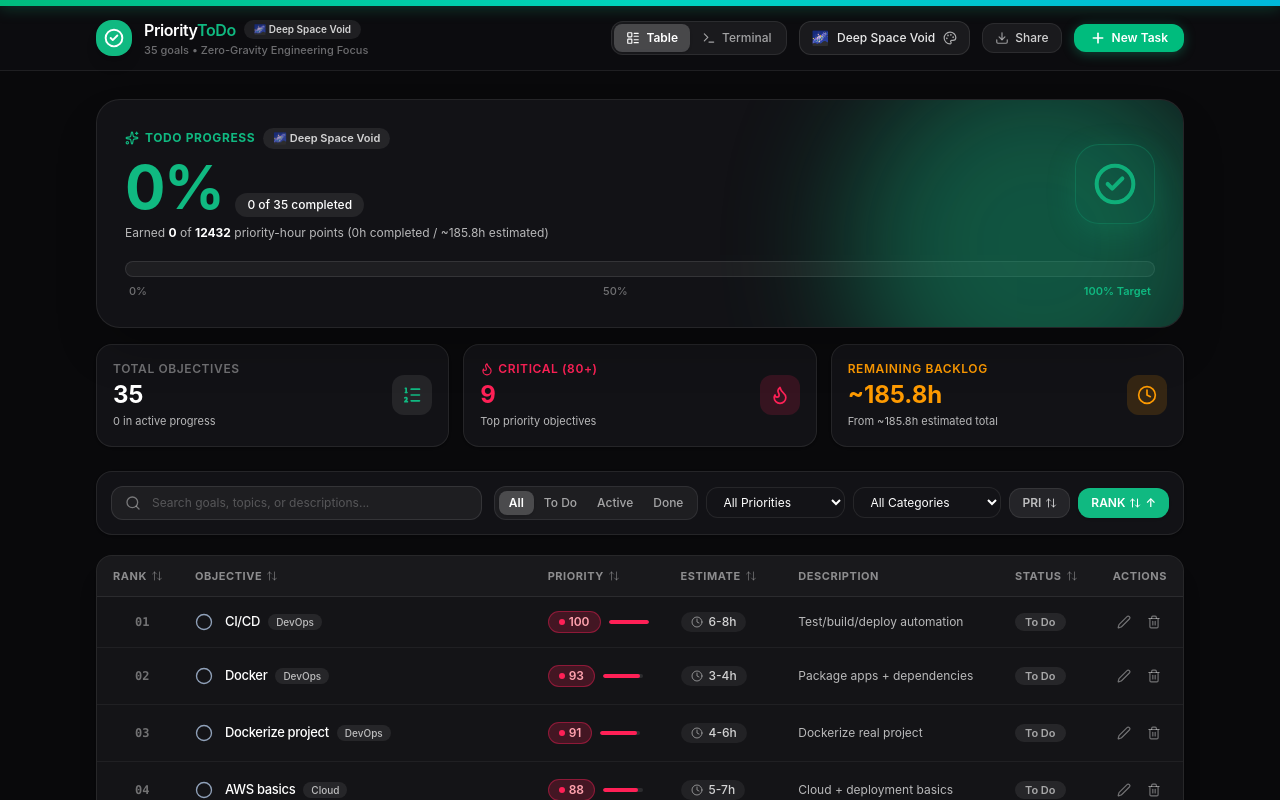
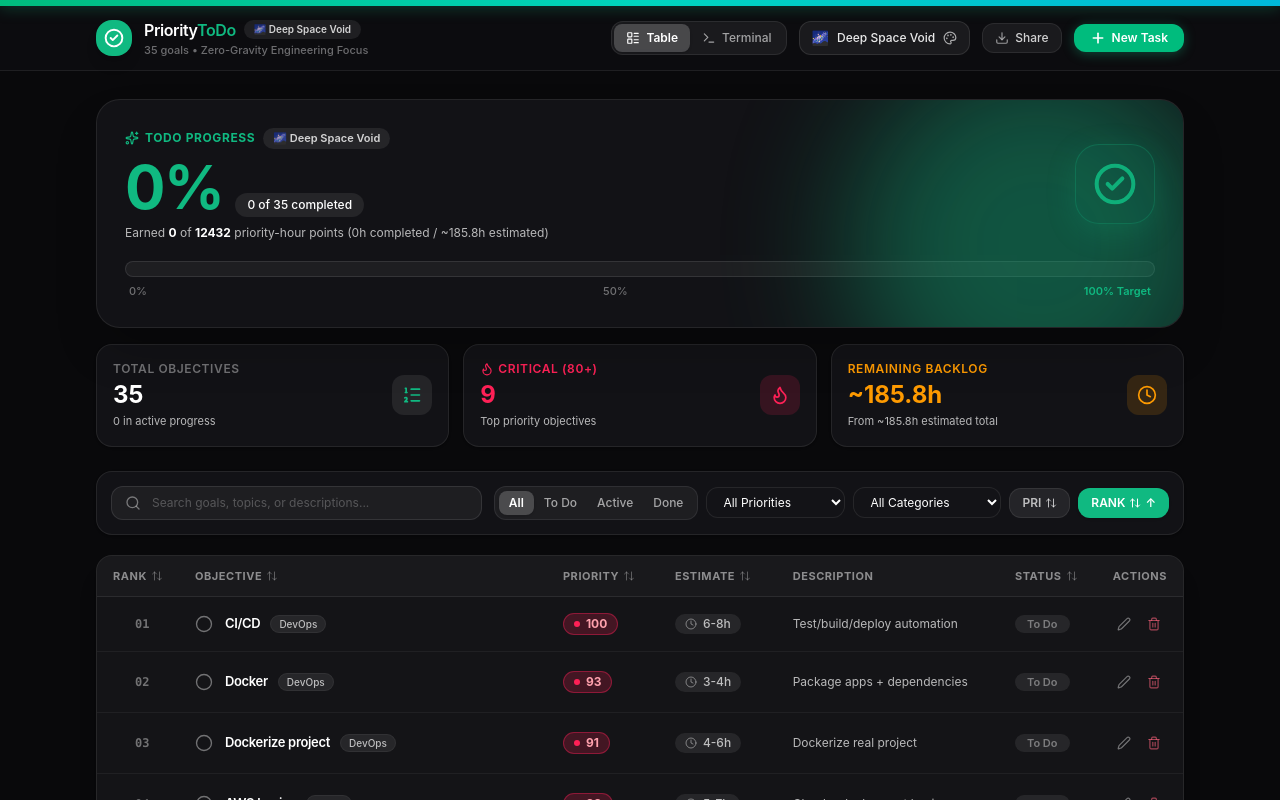
Before and after one commit to aroshwijesinghe/ToDo, a React (Vite) app: page / in a window 1280 px wide. Shown: the top 800 px of the page. Built offline with nearby package versions, Linux system fonts and the light colour scheme.

Commit message:
added theme-aware status colors and hover micro-animations to task rows

```diff
--- a/src/components/TaskRow.tsx
+++ b/src/components/TaskRow.tsx
@@ -9,6 +9,8 @@ import {
   ChevronDown,
 } from 'lucide-react';
 import { TodoTask } from '../types/todo';
+import { ThemeMode } from '../types/theme';
+import { THEME_CONFIGS } from '../utils/themeConfig';
 import { getPriorityColor } from '../utils/helpers';
 
 interface TaskRowProps {
@@ -18,7 +20,7 @@ interface TaskRowProps {
   onDelete: (id: string) => void;
   onMoveUp?: () => void;
   onMoveDown?: () => void;
-  isDark?: boolean;
+  theme?: ThemeMode;
 }
 
 export const TaskRow: React.FC<TaskRowProps> = ({
@@ -28,28 +30,28 @@ export const TaskRow: React.FC<TaskRowProps> = ({
   onDelete,
   onMoveUp,
   onMoveDown,
-  isDark = true,
+  theme = 'dark',
 }) => {
-  const priColor = getPriorityColor(task.pri, isDark);
+  const isWhite = theme === 'white';
+  const themeConfig = THEME_CONFIGS[theme];
+  const priColor = getPriorityColor(task.pri, !isWhite);
   const isCompleted = task.status === 'completed';
   const isInProgress = task.status === 'in-progress';
 
   return (
     <tr
-      className={`group border-b text-xs transition-colors duration-150 ${
-        isDark
-          ? `border-white/[0.05] hover:bg-white/[0.04] ${isCompleted ? 'opacity-40 bg-white/[0.01]' : ''}`
-          : `border-black/[0.04] hover:bg-black/[0.02] ${isCompleted ? 'opacity-50 bg-black/[0.01]' : 'bg-white'}`
+      className={`group border-b text-xs transition-all duration-200 ${themeConfig.classes.tableBorder} ${themeConfig.classes.tableRowHover} ${
+        isCompleted ? 'opacity-40' : ''
       }`}
     >
       {/* RANK */}
-      <td className="py-3 px-4 whitespace-nowrap">
+      <td className="py-3.5 px-4 whitespace-nowrap">
         <div className="flex items-center gap-1.5">
           <div className="flex flex-col opacity-0 group-hover:opacity-100 transition-opacity">
             {onMoveUp && (
               <button
                 onClick={onMoveUp}
-                className="text-slate-400 hover:text-emerald-500 p-0.5"
+                className={`p-0.5 transition-colors ${themeConfig.classes.textMuted} hover:opacity-100`}
                 title="Move Up"
               >
                 <ChevronUp className="w-3 h-3" />
@@ -58,61 +60,53 @@ export const TaskRow: React.FC<TaskRowProps> = ({
             {onMoveDown && (
               <button
                 onClick={onMoveDown}
-                className="text-slate-400 hover:text-emerald-500 p-0.5"
+                className={`p-0.5 transition-colors ${themeConfig.classes.textMuted} hover:opacity-100`}
                 title="Move Down"
               >
                 <ChevronDown className="w-3 h-3" />
               </button>
             )}
           </div>
-          <span
-            className={`font-mono font-semibold transition-colors w-6 ${
-              isDark
-                ? 'text-white/40 group-hover:text-emerald-400'
-                : 'text-slate-400 group-hover:text-emerald-600'
-            }`}
-          >
+          <span className={`font-mono font-semibold w-6 transition-colors ${themeConfig.classes.textMuted} group-hover:${themeConfig.classes.accentText}`}>
             {task.rank.toString().padStart(2, '0')}
           </span>
         </div>
       </td>
 
-      {/* TASK NAME & CATEGORY */}
-      <td className="py-3 px-4">
+      {/* OBJECTIVE NAME & CATEGORY */}
+      <td className="py-3.5 px-4">
         <div className="flex items-center gap-3">
           <button
             onClick={() => onToggleStatus(task.id)}
-            className="transition-transform active:scale-90 shrink-0"
+            className="transition-transform active:scale-75 shrink-0"
             title={`Status: ${task.status}. Click to cycle.`}
           >
             {isCompleted ? (
-              <CheckCircle2 className="w-4.5 h-4.5 text-emerald-500 fill-emerald-500/20" />
+              <CheckCircle2
+                className="w-4.5 h-4.5"
+                style={{ color: themeConfig.accentHex }}
+              />
             ) : isInProgress ? (
-              <div className="w-4 h-4 rounded-full border-2 border-amber-500 border-t-transparent animate-spin" />
+              <div
+                className="w-4 h-4 rounded-full border-2 border-t-transparent animate-spin"
+                style={{ borderColor: themeConfig.accentHex, borderTopColor: 'transparent' }}
+              />
             ) : (
-              <Circle className="w-4.5 h-4.5 text-slate-400 group-hover:text-slate-600 dark:group-hover:text-white/70 stroke-[1.8]" />
+              <Circle className={`w-4.5 h-4.5 transition-colors ${themeConfig.classes.textMuted} group-hover:opacity-100 stroke-[1.8]`} />
             )}
           </button>
           <div>
             <span
-              className={`font-medium tracking-tight text-[13px] transition-colors ${
+              className={`font-semibold tracking-tight text-[13px] transition-colors ${
                 isCompleted
-                  ? 'line-through text-slate-400 dark:text-white/40'
-                  : isDark
-                  ? 'text-white group-hover:text-emerald-300'
-                  : 'text-slate-900 group-hover:text-emerald-700'
+                  ? `line-through ${themeConfig.classes.textMuted}`
+                  : themeConfig.classes.textPrimary
               }`}
             >
               {task.task}
             </span>
             {task.category && (
-              <span
-                className={`ml-2 text-[10px] font-medium px-2 py-0.5 rounded-full ${
-                  isDark
-                    ? 'bg-white/[0.08] text-white/70'
-                    : 'bg-black/[0.04] text-slate-600'
-                }`}
-              >
+              <span className={`ml-2.5 text-[10px] font-medium px-2 py-0.5 rounded-full border ${themeConfig.classes.badgeBg} ${themeConfig.classes.tableBorder} ${themeConfig.classes.textSecondary}`}>
                 {task.category}
               </span>
             )}
@@ -121,11 +115,9 @@ export const TaskRow: React.FC<TaskRowProps> = ({
       </td>
 
       {/* PRIORITY SCORE (PRI) */}
-      <td className="py-3 px-4 whitespace-nowrap">
+      <td className="py-3.5 px-4 whitespace-nowrap">
         <div className="flex items-center gap-2">
-          <span
-            className={`inline-flex items-center gap-1 px-2.5 py-0.5 rounded-full text-xs font-semibold border ${priColor.badge}`}
-          >
+          <span className={`inline-flex items-center gap-1.5 px-2.5 py-0.5 rounded-full text-xs font-bold border ${priColor.badge}`}>
             <span
               className={`w-1.5 h-1.5 rounded-full ${
                 task.pri >= 85
@@ -139,73 +131,34 @@ export const TaskRow: React.FC<TaskRowProps> = ({
             />
             {task.pri}
           </span>
-          {/* Priority Micro Bar */}
-          <div
-            className={`w-10 rounded-full h-1 overflow-hidden hidden sm:block ${
-              isDark ? 'bg-white/10' : 'bg-black/10'
-            }`}
-          >
-            <div
-              className={`h-full rounded-full transition-all ${
-                task.pri >= 85
-                  ? 'bg-rose-500'
-                  : task.pri >= 70
-                  ? 'bg-amber-500'
-                  : task.pri >= 50
-                  ? 'bg-blue-500'
-                  : 'bg-slate-400'
-              }`}
-              style={{ width: `${task.pri}%` }}
-            />
-          </div>
         </div>
       </td>
 
       {/* TIME ESTIMATE */}
-      <td className="py-3 px-4 whitespace-nowrap">
-        <span
-          className={`inline-flex items-center gap-1.5 px-2.5 py-0.5 rounded-full text-xs font-medium ${
-            isDark
-              ? 'bg-white/[0.06] text-white/80'
-              : 'bg-black/[0.04] text-slate-700'
-          }`}
-        >
+      <td className="py-3.5 px-4 whitespace-nowrap">
+        <span className={`inline-flex items-center gap-1.5 px-2.5 py-0.5 rounded-full text-xs font-medium ${themeConfig.classes.badgeBg} ${themeConfig.classes.textSecondary}`}>
           <Clock className="w-3 h-3 opacity-60" />
           {task.time}
         </span>
       </td>
 
       {/* DESCRIPTION */}
-      <td className="py-3 px-4">
-        <span
-          className={`line-clamp-1 ${
-            isCompleted
-              ? 'text-slate-400 dark:text-white/40'
-              : isDark
-              ? 'text-white/70'
-              : 'text-slate-600'
-          }`}
-        >
+      <td className="py-3.5 px-4">
+        <span className={`line-clamp-1 ${isCompleted ? themeConfig.classes.textMuted : themeConfig.classes.textSecondary}`}>
           {task.description}
         </span>
       </td>
 
       {/* STATUS BADGE */}
-      <td className="py-3 px-4 whitespace-nowrap">
+      <td className="py-3.5 px-4 whitespace-nowrap">
         <button
           onClick={() => onToggleStatus(task.id)}
-          className={`px-2.5 py-0.5 rounded-full text-[11px] font-semibold transition-all ${
+          className={`px-3 py-0.5 rounded-full text-[11px] font-semibold transition-all hover:scale-105 active:scale-95 ${
             isCompleted
-              ? isDark
-                ? 'bg-emerald-500/20 text-emerald-400'
-                : 'bg-emerald-50 text-emerald-700'
+              ? 'bg-emerald-500/20 text-emerald-400 border border-emerald-500/30'
               : isInProgress
-              ? isDark
-                ? 'bg-amber-500/20 text-amber-300'
-                : 'bg-amber-50 text-amber-700'
-              : isDark
-              ? 'bg-white/[0.08] text-white/60'
-              : 'bg-black/[0.05] text-slate-600'
+              ? 'bg-amber-500/20 text-amber-400 border border-amber-500/30'
+              : `${themeConfig.classes.badgeBg} ${themeConfig.classes.textMuted}`
           }`}
         >
           {task.status === 'in-progress' ? 'Active' : task.status === 'completed' ? 'Done' : 'To Do'}
@@ -213,27 +166,19 @@ export const TaskRow: React.FC<TaskRowProps> = ({
       </td>
 
       {/* ACTIONS */}
-      <td className="py-3 px-4 text-right whitespace-nowrap">
+      <td className="py-3.5 px-4 text-right whitespace-nowrap">
         <div className="flex items-center justify-end gap-1">
           <button
             onClick={() => onEdit(task)}
-            className={`p-1.5 rounded-lg transition-all ${
-              isDark
-                ? 'text-white/40 hover:text-white hover:bg-white/10'
-                : 'text-slate-400 hover:text-slate-900 hover:bg-black/5'
-            }`}
-            title="Edit Task"
+            className={`p-1.5 rounded-lg transition-all ${themeConfig.classes.textMuted} hover:opacity-100 hover:bg-white/10 dark:hover:bg-black/10`}
+            title="Edit Objective"
           >
             <Edit2 className="w-3.5 h-3.5" />
           </button>
           <button
             onClick={() => onDelete(task.id)}
-            className={`p-1.5 rounded-lg transition-all ${
-              isDark
-                ? 'text-white/40 hover:text-rose-400 hover:bg-rose-500/15'
-                : 'text-slate-400 hover:text-rose-600 hover:bg-rose-50'
-            }`}
-            title="Delete Task"
+            className="p-1.5 rounded-lg text-rose-400/60 hover:text-rose-500 hover:bg-rose-500/10 transition-all"
+            title="Delete Objective"
           >
             <Trash2 className="w-3.5 h-3.5" />
           </button>
```
